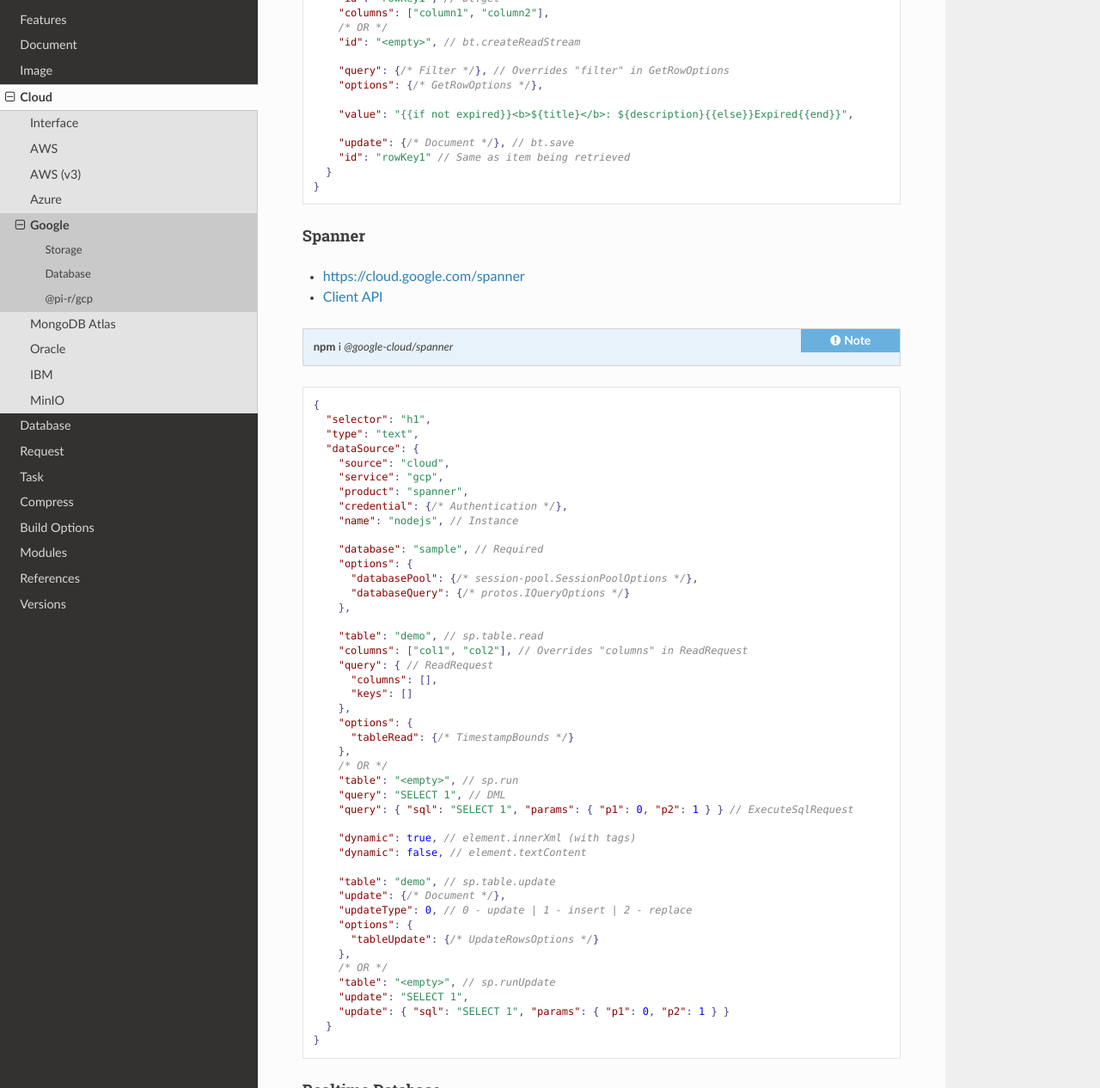
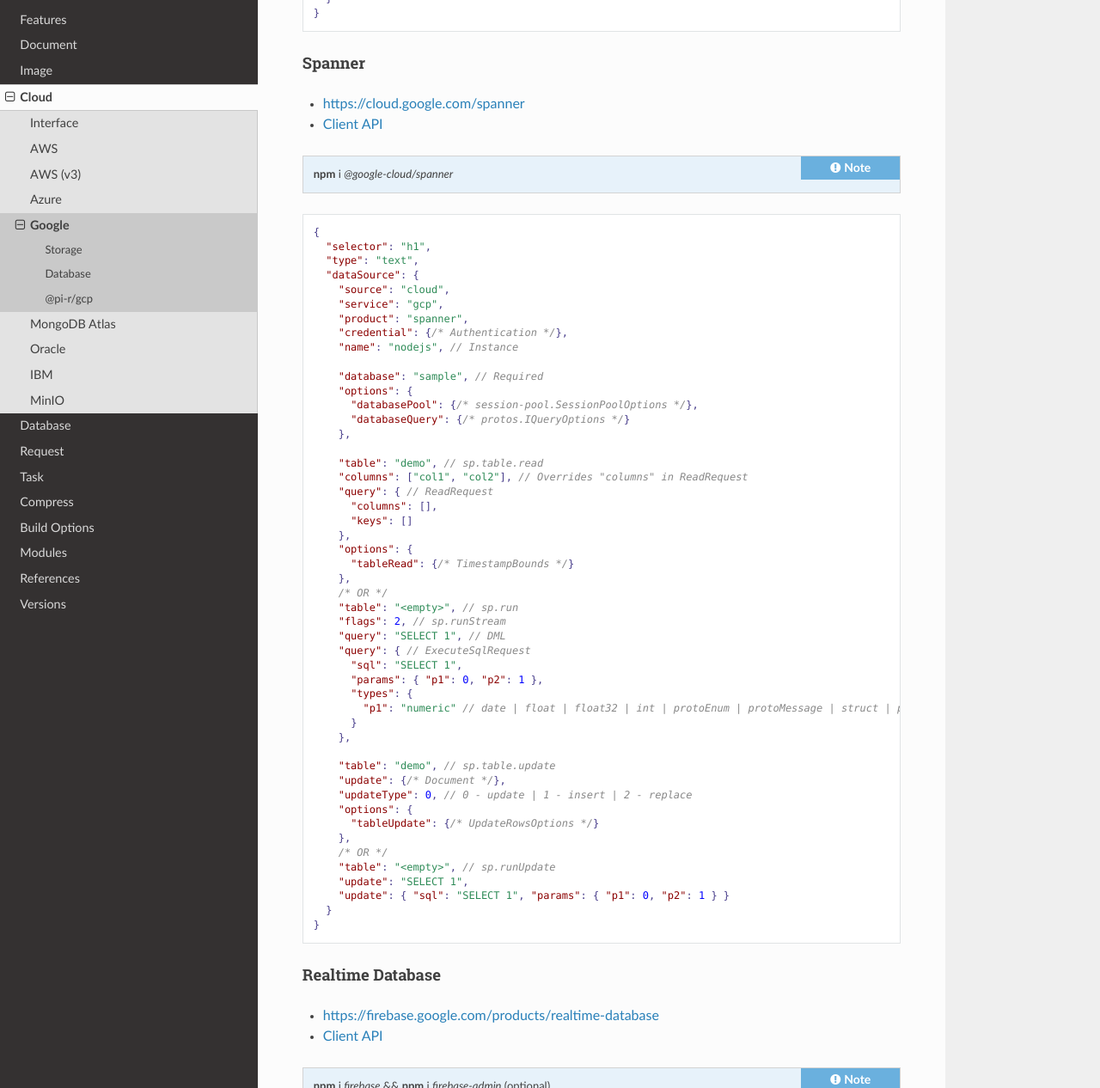
Before and after one commit to anpham6/chrome-docs, a Sphinx documentation site: the page built from source/cloud/gcp.rst, in a window 1280 px wide and 1400 px high, scrolled down 8152 px, cut to the strip 134-1400 px from the top of the window. Shown: the whole strip at 86% size. Built offline with Sphinx 7.4.7 and the Read the Docs theme 3.1.0, drawn with Linux system fonts in a browser that asks for light colours; some of the changed text lies outside the part shown.

Commit message:
Publish: chrome-docs @ 0.6.1 (e-mc 0.12.3)

```diff
--- a/source/cloud/gcp.rst
+++ b/source/cloud/gcp.rst
@@ -329,8 +329,6 @@
       /* OR */
       "aggregateSpec": {/* AggregateSpec */}, // (a | b).aggregate (not cached)
 
-      "value": "<b>${title}</b>: ${description}",
-
       "updateType": 0, // 0 - update{exists} | 1 - create | 2 - set | 3 - set{merge}
       "update": {/* Document */}, // fs.update
       "update": {
@@ -391,12 +389,6 @@
       "params": ["arg0" /* ? */, "arg1" /* ? */],
       "options": {/* IQuery */},
 
-      /* Result: { "item_src": "bigquery.png", "item_alt": "BigQuery" } */
-      "value": {
-        "src": "item_src",
-        "alt": "item_alt"
-      },
-
       "update": "SELECT name, state FROM `bigquery-public-data.usa_names.usa_1910_current` LIMIT 10" // "database" | "database" + "table" (bq.setMetadata)
     }
   }
@@ -437,8 +429,6 @@
         ["order", "priority", { "descending": true }]
       ],
       "options": {/* RunQueryOptions */},
-
-      "value": "`<b>${this.title}</b>: ${this.description} (${this.total * 2})`", // Function template literal
 
       "update": {/* Document */}, // ds.save
       "keys": "task", // Same as item being retrieved
@@ -490,8 +480,6 @@
       "query": {/* Filter */}, // Overrides "filter" in GetRowOptions
       "options": {/* GetRowOptions */},
 
-      "value": "{{if not expired}}<b>${title}</b>: ${description}{{else}}Expired{{end}}",
-
       "update": {/* Document */}, // bt.save
       "id": "rowKey1" // Same as item being retrieved
     }
@@ -534,11 +522,15 @@
       },
       /* OR */
       "table": "<empty>", // sp.run
+      "flags": 2, // sp.runStream
       "query": "SELECT 1", // DML
-      "query": { "sql": "SELECT 1", "params": { "p1": 0, "p2": 1 } } // ExecuteSqlRequest
-
-      "dynamic": true, // element.innerXml (with tags)
-      "dynamic": false, // element.textContent
+      "query": { // ExecuteSqlRequest
+        "sql": "SELECT 1",
+        "params": { "p1": 0, "p2": 1 },
+        "types": {
+          "p1": "numeric" // date | float | float32 | int | protoEnum | protoMessage | struct | pgJsonb | pgNumeric | timestamp
+        }
+      },
 
       "table": "demo", // sp.table.update
       "update": {/* Document */},
@@ -581,9 +573,6 @@
         ["limitToFirst", 1]
       ],
 
-      "viewEngine": { "name": "ejs" },
-      "value": "<b><%= title %></b>: <%= description %>",
-
       "update": {/* Document */}, // rd.update
       "query": "path/to/ref" // Same as item being retrieved (rd.child)
     }
@@ -606,6 +595,10 @@
 
 @pi-r/gcp
 =========
+
+.. versionadded:: 0.10.1
+
+  - *Spanner* method **runStream** for SQL requests was implemented.
 
 .. versionchanged:: 0.10.0
 
--- a/source/conf.py
+++ b/source/conf.py
@@ -9,7 +9,7 @@
 project = 'E-mc'
 copyright = 'squared 2025'
 author = 'An Pham'
-release = '0.12.2'
+release = '0.12.3'
 
 # -- General configuration ---------------------------------------------------
 # https://www.sphinx-doc.org/en/master/usage/configuration.html#general-configuration
--- a/source/index.rst
+++ b/source/index.rst
@@ -25,7 +25,7 @@
 NodeJS 18
 =========
 
-- `0.12.2 <https://github.com/anpham6/e-mc/releases/tag/v0.12.2>`_
+- `0.12.3 <https://github.com/anpham6/e-mc/releases/tag/v0.12.3>`_
 
 NodeJS 16 LTS
 =============
--- a/source/versions.rst
+++ b/source/versions.rst
@@ -7,6 +7,7 @@
 ========== ======== ======== ========
    Date      Docs      E-mc     Pi-r
 ========== ======== ======== ========
+2025-05-14    0.6.1   0.12.3   0.10.1
 2025-04-29    0.6.0   0.12.0   0.10.0
 2025-03-28    0.5.3   0.11.4    0.9.3
 2025-03-10    0.5.2   0.11.3    0.9.2
```
Also changed, not shown: README.md (+1 -0 lines), source/_static/places/004.jpg.
